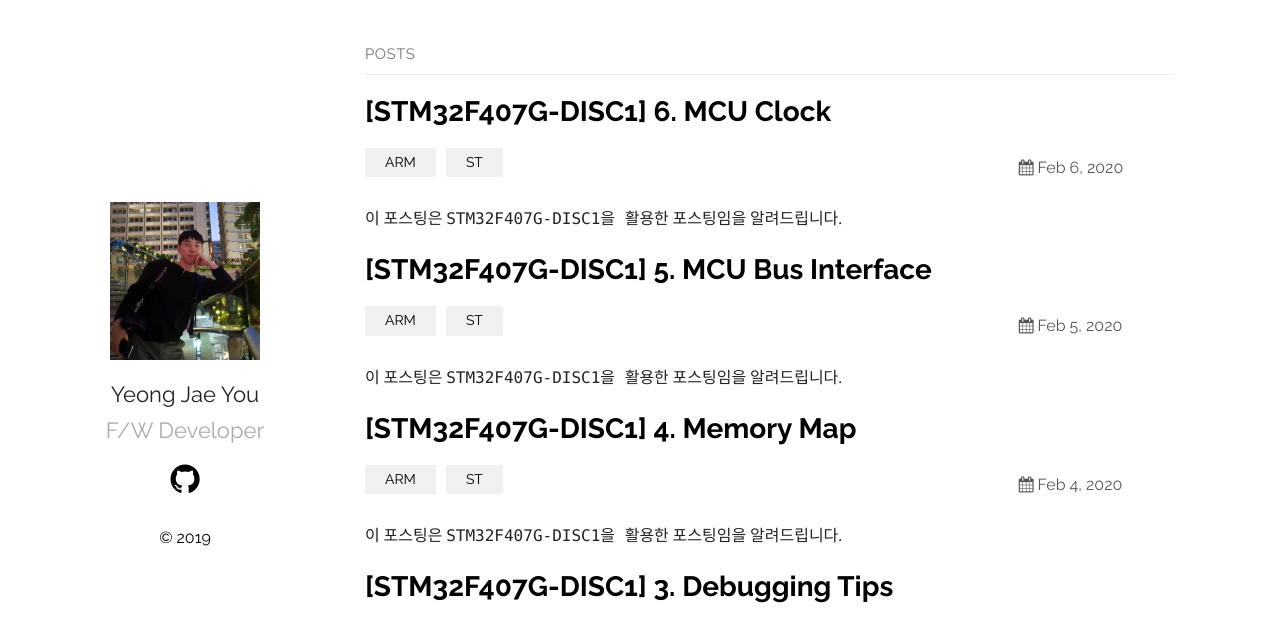
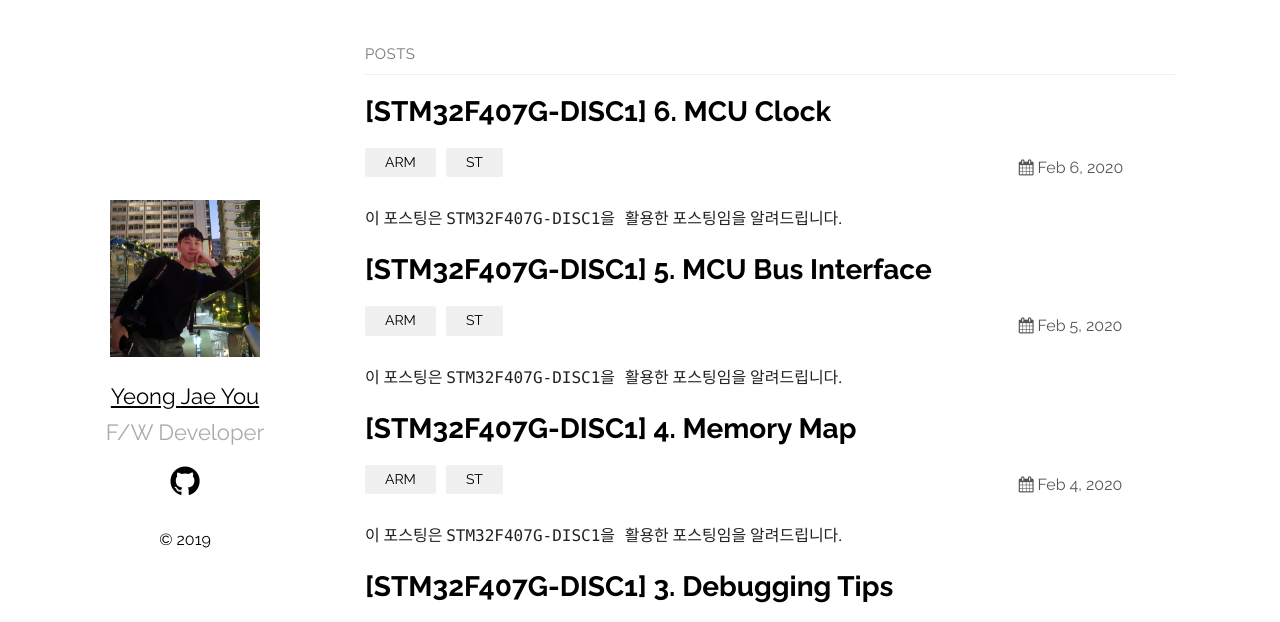
Before and after one commit to zhuhaijun753/ARM, a Jekyll site: the page built from index.md, in a window 1280 px wide. Shown: the top 622 px of the page. Built offline with Jekyll 4.4.1, drawn with Linux system fonts in a browser that asks for light colours.

Commit message:
edit url

```diff
--- a/_layouts/default.html
+++ b/_layouts/default.html
@@ -6,8 +6,10 @@
 <body>
 	<main class="container">
 		<section class="about">
-			<img src="{{ "/assets/portfolio.png" | relative_url }}" alt="{{ site.plainwhite.name }}">
-			<h2>{{ site.plainwhite.name }}</h2>
+		  <a href="/ST-Firmware"><img src="{{ "/assets/portfolio.png" | relative_url }}" alt="{{ site.plainwhite.name }}">
+			<h2 id="title">
+				<a href="/ST-Firmware">{{ site.plainwhite.name }}</a>
+			</h2>
 			<p class="tagline">{{ site.plainwhite.tagline }}</p>
 			<ul class="social">
                 {%- if site.plainwhite.social_links.github -%}
```
